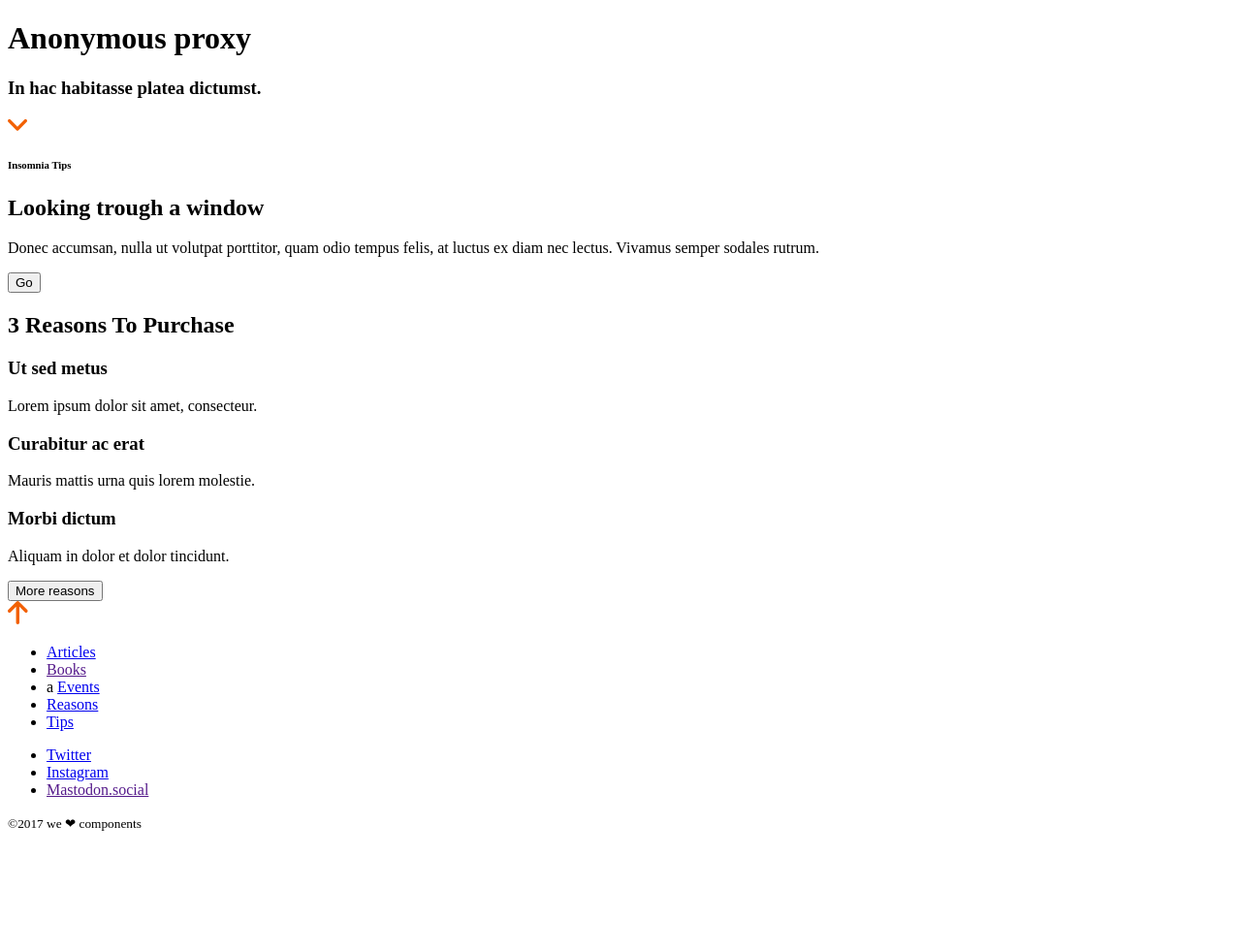
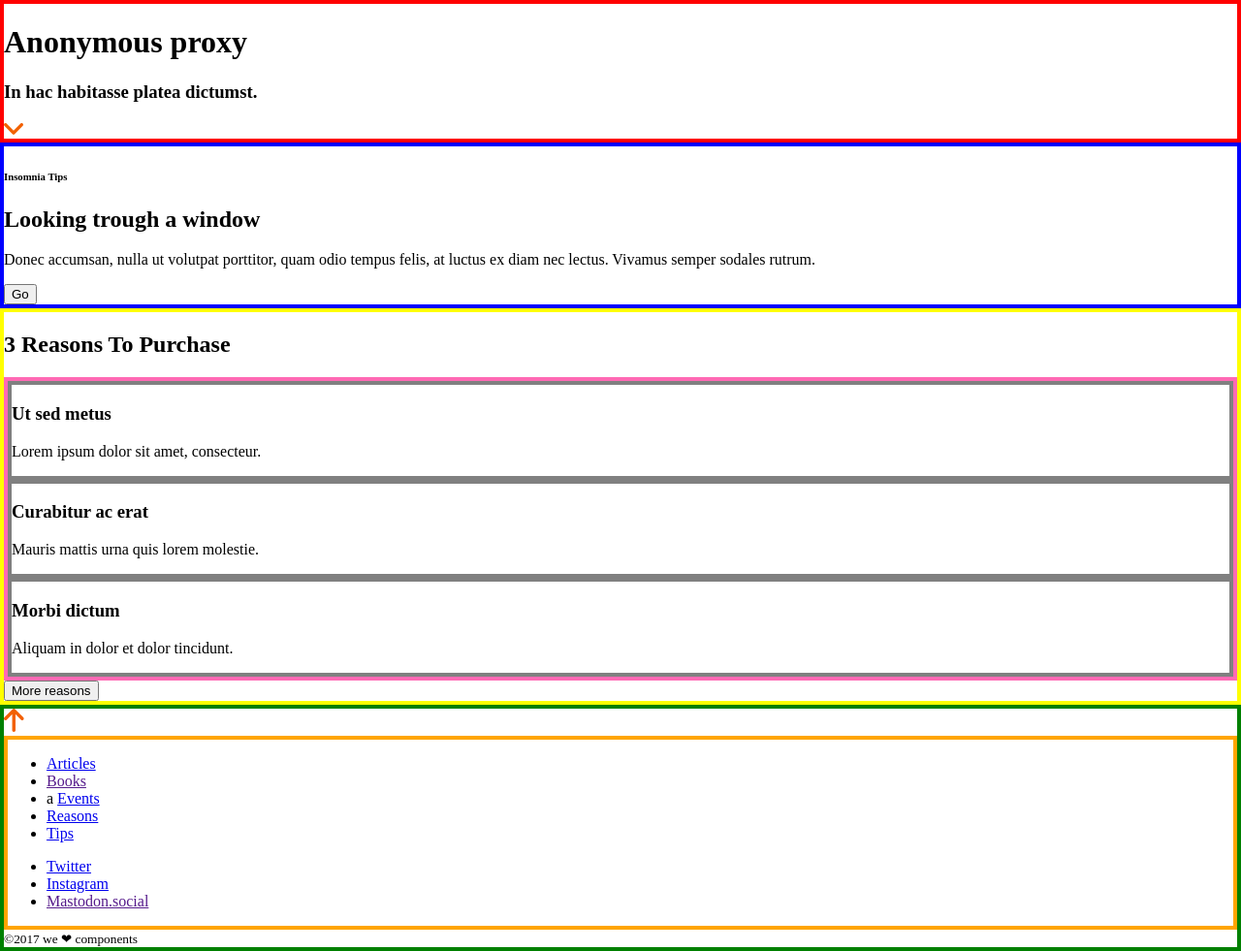
Before and after one commit to violetagonza/anonymous-proxy, a website: page _src/templates/index.html in a window 1280 px wide. Shown: the whole page at 97% size. Before the commit the page ends 866 px from the top, so only its background shows below. Drawn offline with nearby package versions, Linux system fonts and the light colour scheme; files that its build step writes are made by us from their sources; files whose address does not match are found by name.

Commit message:
add box borders to organize layout

```diff
--- a/_src/assets/scss/main.scss
+++ b/_src/assets/scss/main.scss
@@ -0,0 +1,29 @@
+body {
+  margin: 0px;
+}
+* {
+  box-sizing: border-box;
+}
+
+// TO DELETE LATER
+.header {
+  border: solid 4px red;
+}
+.main-principal {
+  border: solid 4px blue;
+}
+.main-secondary {
+  border: solid 4px yellow;
+}
+.footer {
+  border: solid 4px green;
+  &-links {
+    border: solid 4px orange;
+  }
+}
+.articles {
+  border: solid 4px hotpink;
+  &-item {
+    border: solid 4px grey;
+  }
+}
--- a/_src/templates/index.html
+++ b/_src/templates/index.html
@@ -13,7 +13,8 @@
   </head>
 
   <body>
-    <header>
+    <!-- HEADER -->
+    <header class="header">
       <h1>
         Anonymous proxy
       </h1>
@@ -22,8 +23,10 @@
       </h3>
       <img src="./assets/images/ico-scroll-down.svg" alt="Click to main" />
     </header>
+
     <main>
-      <article>
+      <!-- LOOKING THROUGH A WINDOW -->
+      <section class="main-principal">
         <h6>
           Insomnia Tips
         </h6>
@@ -33,29 +36,39 @@
           at luctus ex diam nec lectus. Vivamus semper sodales rutrum.
         </p>
         <button>Go</button>
-      </article>
-      <article>
+      </section>
+      <!-- 3 REASONS TO PURCHASE -->
+      <section class="main-secondary">
         <h2>3 Reasons To Purchase</h2>
+        <div class="articles">
+          <article class="articles-item">
             <h3>Ut sed metus</h3>
             <p>
               Lorem ipsum dolor sit amet, consecteur.
             </p>
+          </article>
+          <article class="articles-item">
             <h3>
               Curabitur ac erat
             </h3>
             <p>
               Mauris mattis urna quis lorem molestie.
             </p>
+          </article>
+          <article class="articles-item">
             <h3>Morbi dictum</h3>
             <p>
               Aliquam in dolor et dolor tincidunt.
             </p>
+          </article>
+        </div>
         <button>More reasons</button>
-      </article>
+      </section>
     </main>
-    <footer>
+    <!-- FOOTER -->
+    <footer class="footer">
       <img src="./assets/images/ico-arrow.svg" alt="Click to go up" />
-
+      <div class="footer-links">
         <ul>
           <li>
             <a href="#">Articles</a>
@@ -85,6 +98,7 @@
             <a href="">Mastodon.social</a>
           </li>
         </ul>
+      </div>
       <small> ©2017 we ❤︎ components </small>
     </footer>
   </body>
```
Lines whose indentation alone changed are shown as unchanged.
